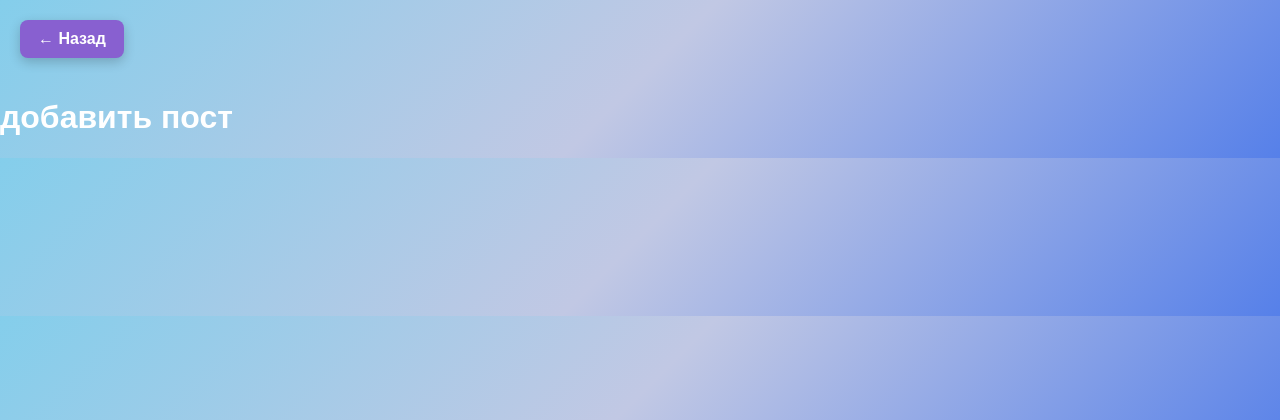
After one commit to AlexandrRofficial/Online_Portal_Project, a Django app: page /profile/pldesc/ in a window 1280 px wide. The commit adds this page. Shown: the top 420 px of the page. Run offline with Django 5.2, Linux system fonts and the light colour scheme.

Commit message:
styles+newtemplate

```diff
--- /dev/null
+++ b/profile/templates/pldesc.html
@@ -0,0 +1,47 @@
+<!DOCTYPE html>
+<html lang="en">
+<head>
+    <meta charset="UTF-8">
+    <meta name="viewport" content="width=device-width, initial-scale=1.0">
+    <title>Document</title>
+
+
+    <style>
+
+        body {
+        margin: 0;
+        padding: 0;
+        background: linear-gradient(135deg, #84CEEB, #C1C8E4, #5680E9);
+        font-family: Arial, sans-serif;
+        color: white;
+    }
+
+    .btn {
+        display: inline-block;
+        background: #8860D0;
+        color: white;
+        padding: 10px 18px;
+        text-decoration: none;
+        border-radius: 8px;
+        margin: 20px;
+        font-weight: bold;
+        transition: 0.3s;
+        box-shadow: 0 4px 12px rgba(0,0,0,0.2);
+        border: none;
+        cursor: pointer;
+    }
+
+    .btn:hover {
+        background: #5AB9EA;
+        transform: translateY(-2px);
+    }
+
+    </style>
+
+</head>
+<body>
+    <a href="{% url 'profile' %}" class="btn">← Назад</a>
+    <h1>добавить пост</h1>
+    <!-- Форма та контент додаються тут -->
+</body>
+</html>
--- a/profile/urls.py
+++ b/profile/urls.py
@@ -1,6 +1,7 @@
 from django.urls import path
-from .views import profill
+from .views import profill, pldesc
 
 urlpatterns = [
     path('', profill, name='profile'),
+    path('pldesc/', pldesc, name='pldesc'),
 ]
--- a/profile/views.py
+++ b/profile/views.py
@@ -6,7 +6,10 @@ def profill(request):
     profil = profile.objects.all()
 
     return render(request, 'profile.html', context={'profil': profil})
-# Create your views here.
+
+
+def pldesc(request):
+    return render(request, 'pldesc.html')
 
 
 # Create your views here.
```
Also changed, not shown: profile/templates/profile.html (+16 -0 lines).
